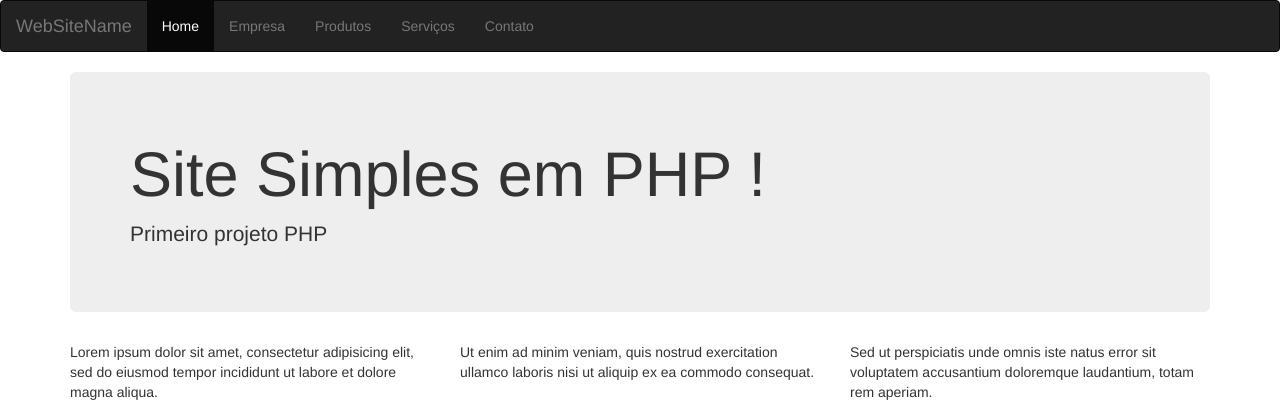
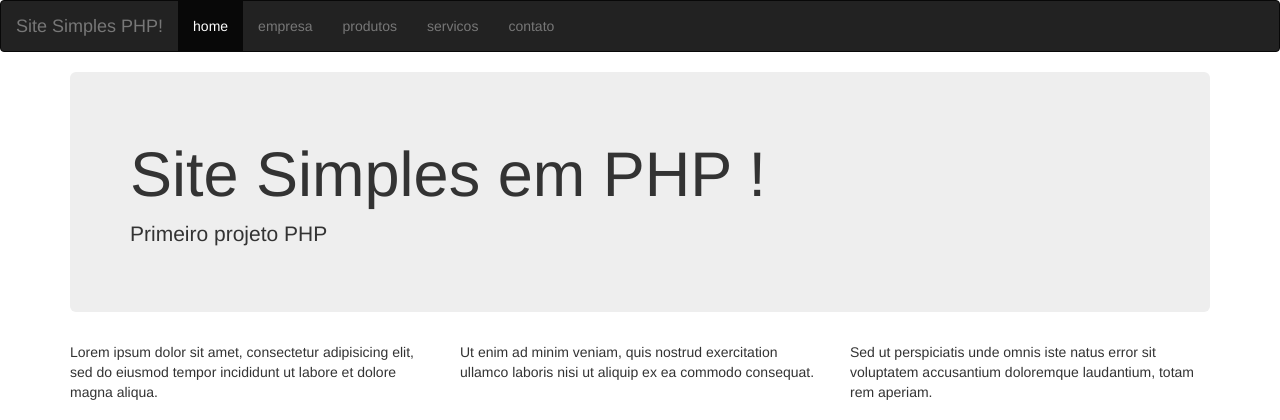
Before and after one commit to whatanaka/SiteSimplePHP, a PHP site: page / in a window 1280 px wide. Shown: the top 420 px of the page. Run offline with PHP 8.4, Linux system fonts and the light colour scheme.

Commit message:
Ajustando Rotas-Projeto2

```diff
--- a/contato.php
+++ b/contato.php
@@ -1,7 +1,7 @@
 <!-- Corpo -->
     <div class="container">
       <h2>Formulário para Contato</h2>
-      <form role="form" action="index.php?arquivo=enviar.php" method="post">
+      <form role="form" action="/enviar" method="post">
         <div class="form-group">
           <label for="nome">Nome:</label>
           <input type="text" class="form-control" placeholder="Campo para Nome" name="nome" required>
--- /dev/null
+++ b/functions.php
@@ -0,0 +1,46 @@
+<?php
+function get_arrayMenu(){
+	// Numero na frente do nome da rota valida significa:
+	//   1 = Aparece como item no menu principal
+	//   0 = Nao aparacer como item no menu principal, mas eh uma rota valida
+	$array_menu = array( "1home" => "home.php",
+			             "1empresa" => "empresa.php",
+			             "1produtos" => "produtos.php",
+			             "1servicos" => "servicos.php",
+			             "1contato" => "contato.php",
+			             "0enviar" => "enviar.php"
+	                   );
+	return $array_menu;
+
+}
+
+function check_rota($caminho){
+  $item_menu=get_arrayMenu();
+  $menu_arquivo="";
+  array_walk($item_menu,function($arquivo,$rota) use (&$menu_arquivo,$caminho) {
+	if (substr($rota,1)==$caminho) {
+		if (file_exists($arquivo) ){
+			$menu_arquivo= $arquivo;
+		}
+	}
+   });
+  return $menu_arquivo;
+
+}
+
+function cria_menu_horizontal($item_escolhido){
+  $item_menu=get_arrayMenu();
+  $menu_horizontal="";
+  array_walk($item_menu,function($arquivo,$rota) use (&$menu_horizontal,$item_escolhido) {
+    if (substr($rota,0,1)=="1"){
+	    if (substr($rota,1)==$item_escolhido) {
+	  		$menu_horizontal.= '<li class="active"><a href="/'.substr($rota,1).'">'.substr($rota,1).'</a></li>';
+	    } else {
+	  		$menu_horizontal.= '<li> <a  href="/'.substr($rota,1).'">'.substr($rota,1).'</a></li>';
+	    }
+	}
+   });
+  return $menu_horizontal;
+
+}
+?>
--- a/index.php
+++ b/index.php
@@ -16,29 +16,26 @@
 
   <body>
 
-  <?php require_once('menu.php');
+<?php
+  require_once('functions.php');
 
-  // Lista dos arquivos validosß
-  $validos = array('home.php','empresa.php', 'produtos.php', 'servicos.php', 'contato.php', 'enviar.php');
+  //parse_url — Interpreta uma URL e retorna os seus componentes
+  $rota=parse_url("http://".$_SERVER['HTTP_HOST'].$_SERVER['REQUEST_URI']);
 
-  // Se $_GET[''] esta defido e se o valor faz parte da lista dos arquivos validos
-  if (isset($_GET['arquivo']) AND (array_search($_GET['arquivo'], $validos) !== false)) {
-    // Pega o valor da variável $_GET['arquivo']
-    $arquivo = $_GET['arquivo'];
+  //separa o caminho pelo "/"
+  $caminho=explode("/",$rota['path']);
+
+  //seleciona o item de interesse
+  /// Caso caminho for vazio, substituir por "home"
+  $item =($caminho[1]=="") ? 'home':$caminho[1];
+
+  $arquivo_existe = check_rota($item);
+  if ($arquivo_existe != "") {
+      require_once('menu.php');
+      require_once($arquivo_existe); // Inclui o conteudo do arquivo
   } else {
-    // Caso contrario, mostra a pagina principal
-    $arquivo = 'home.php';
-  }
-
-  if (file_exists($arquivo ) ){
-    require_once($arquivo); // Inclui o conteudo do arquivo
-  } else {
-    //Mensagem de quando houver algum problema na exibicao dos arquivos do sistema
-    echo '<div class="container">';
-    echo '  <div class="jumbotron">';
-    echo '    <p>Desculpe-nos, conteúdo não disponível no momento. Por favor, tente mais tarde.</p> ';
-    echo '  </div>';
-    echo '</div>';
+      http_response_code(404);
+      require_once("404.php");
   }
 ?>
 
--- a/menu.php
+++ b/menu.php
@@ -6,49 +6,13 @@
             <span class="icon-bar"></span>
             <span class="icon-bar"></span>
           </button>
-          <a class="navbar-brand" href="index.php?arquivo=home.php">WebSiteName</a>
+          <a class="navbar-brand" href="/home">Site Simples PHP!</a>
         </div>
         <div class="collapse navbar-collapse" id="myNavbar">
           <ul class="nav navbar-nav">
- <?php
-          $home_ativo="";
-          $empresa_ativo="";
-          $produtos_ativo="";
-          $servicos_ativo="";
-          $contato_ativo="";
-          if (isset($_GET['arquivo']))
-          {
-            switch ($_GET['arquivo']) {
-              case "home.php":
-                $home_ativo='class="active"';
-                break;
-              case "empresa.php":
-                $empresa_ativo='class="active"';
-                break;
-              case "produtos.php":
-                $produtos_ativo='class="active"';
-                break;
-              case "servicos.php":
-                $servicos_ativo='class="active"';
-                break;
-              case "contato.php":
-                $contato_ativo='class="active"';
-                break;
-              default:
-                $home_ativo='class="active"';
-            }
-          } else {
-            $home_ativo='class="active"';
-          }
-
-          echo '<li '.$home_ativo.'><a href="index.php?arquivo=home.php">Home</a></li>';
-          echo '<li '.$empresa_ativo.'><a href="index.php?arquivo=empresa.php">Empresa</a></li>';
-          echo '<li '.$produtos_ativo.'><a href="index.php?arquivo=produtos.php">Produtos</a></li>';
-          echo '<li '.$servicos_ativo.'><a href="index.php?arquivo=servicos.php">Serviços</a></li>';
-          echo '<li '.$contato_ativo.'><a href="index.php?arquivo=contato.php">Contato</a></li>';
-
-
-          ?>
+<?php
+  echo cria_menu_horizontal($item);
+?>
           </ul>
        </div>
       </div>
```
Also changed, not shown: 404.php (added, +11 -0 lines).
